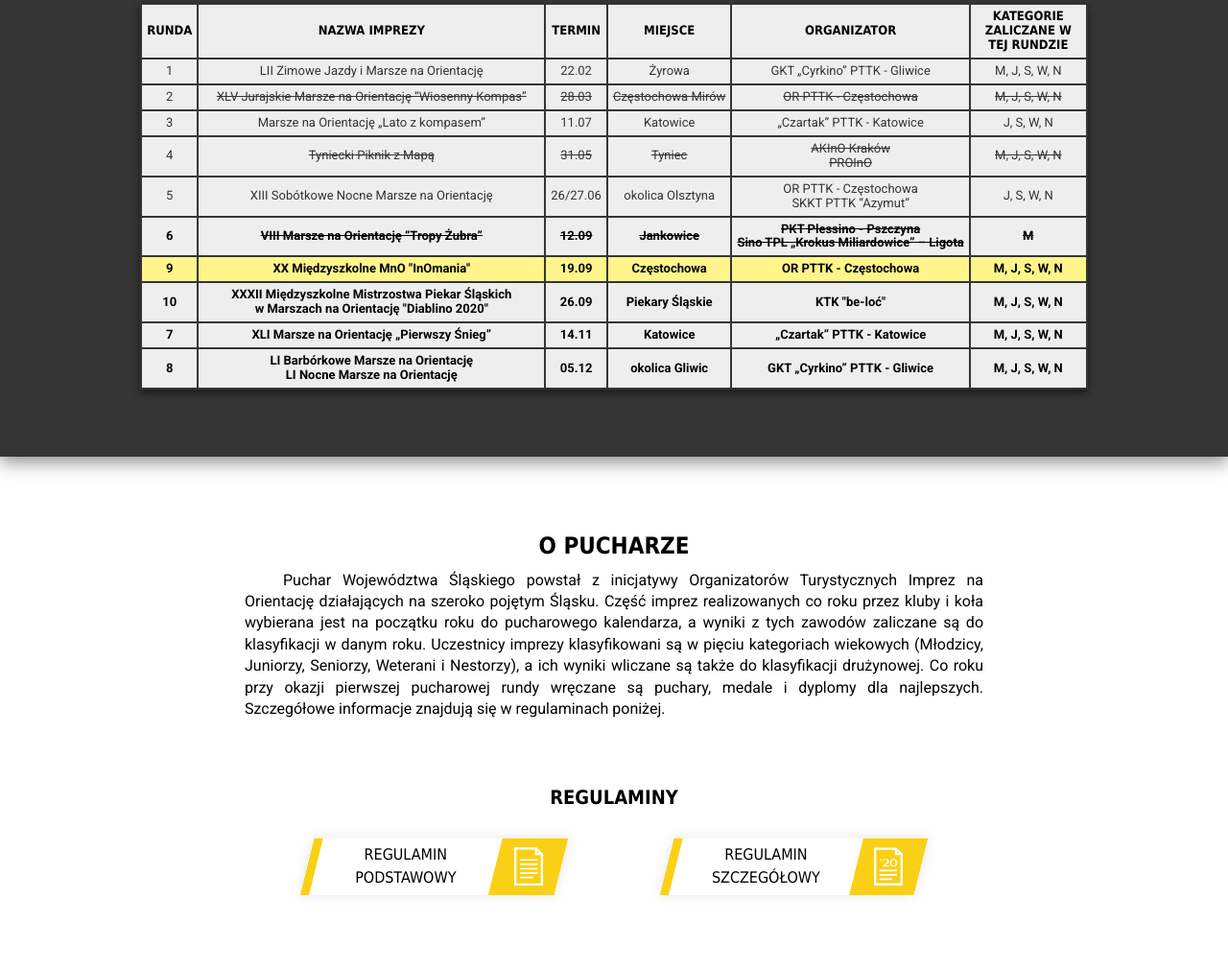
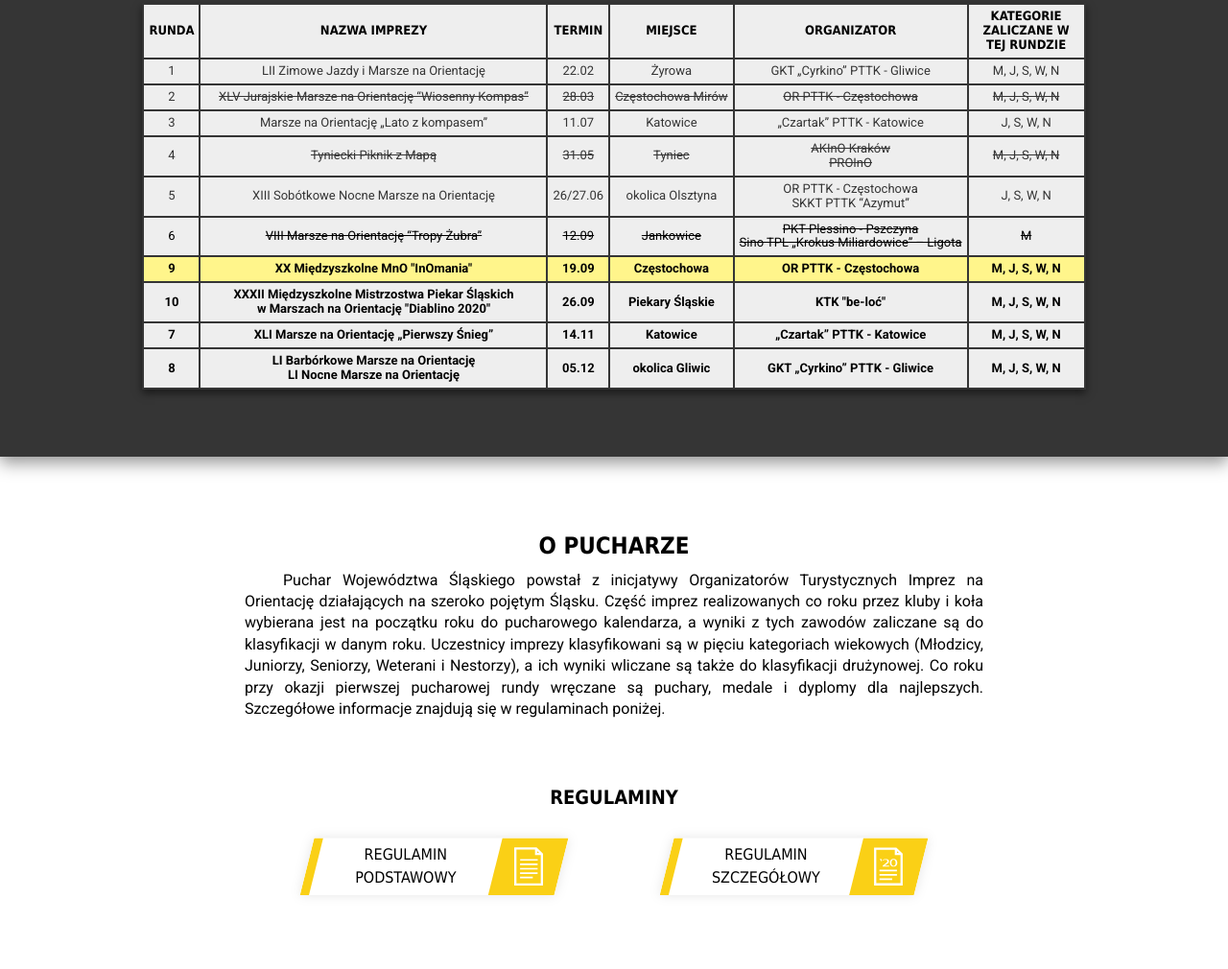
Before and after one commit to marta-kapolka/pws_info-page, a website built with webpack: page src/pages/index.html in a window 1280 px wide. Shown: the part 1290-2300 px from the top of the page at 96% size. Built offline with nearby package versions, Linux system fonts and the light colour scheme; a web font is replaced by a local one.

Commit message:
fix: change og url and image, minor calendar styling

```diff
--- a/src/pages/index.html
+++ b/src/pages/index.html
@@ -6,8 +6,8 @@
     <!-- Open Graph -->
     <meta property="og:title" content="Puchar Województwa Śląskiego w MnO">
     <meta property="og:description" content="Strona z aktualnościami oraz podstawowymi informacjami dotyczącymi Pucharu Województwa Śląskiego w Marszach na Orientację.">
-    <meta property="og:url" content="https://marta-kapolka.github.io/pws_info-page/">
-    <meta property="og:image" content="https://github.com/marta-kapolka/pws_info-page/blob/master/src/assets/img/og_image.jpg">
+    <meta property="og:url" content="http://www.pucharino.slask.pl/">
+    <meta property="og:image" content="http://www.pucharino.slask.pl/og_image.jpg">
 </head>
   <body id="body">
     <button class="hamburger hamburger--js" aria-label="Otwórz menu">
--- a/src/scss/modules/calendar.scss
+++ b/src/scss/modules/calendar.scss
@@ -93,6 +93,7 @@
       }
     }
     &--canceled {
+      font-weight: 400;
       &.calendar__event--fold .calendar__data:first-child::after {
         content: "odwołana";
         font-family: $text;
@@ -224,6 +225,9 @@
           content: none;
         }
       }
+      &--canceled {
+        font-weight: 400;
+      }
     }
     &__data {
       display: table-cell;
```
